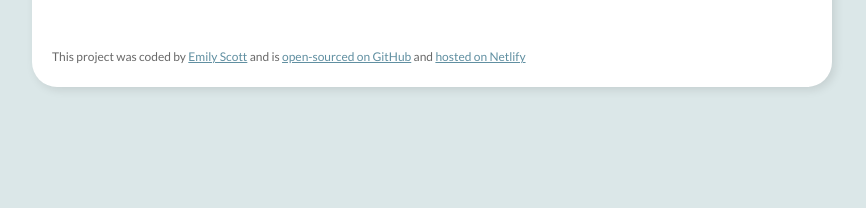
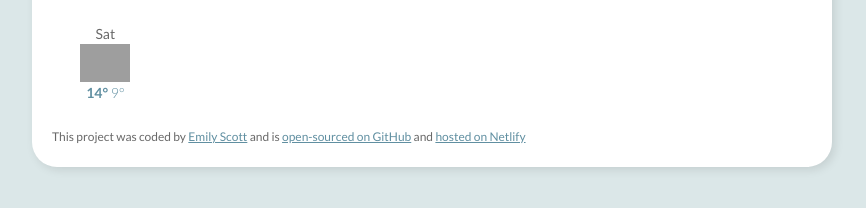
Before and after one commit to emirosely/vanilla-weather-app, a plain HTML site: page index.html in a window 1280 px wide. Shown: the part 202-410 px from the top of the page, without its empty margins (208-1074 px from the left). Drawn offline with nearby package versions, Linux system fonts and the light colour scheme; no server answers; grey boxes are pictures that could not be loaded.

Commit message:
Added basic forecast structure in HTML and CSS

```diff
--- a/index.html
+++ b/index.html
@@ -71,6 +71,22 @@
                 </div>
               </div>
             </div>
+            <div class="weather-forecast">
+              <div class="row">
+                <div class="col-2">
+                  <div class="weather-forecast-date">Sat</div>
+                  <img
+                    src="https://basmilius.github.io/weather-icons/production/fill/all/overcast-day.svg"
+                    alt=""
+                    width="50"
+                  />
+                  <div class="weather-forecast-temperature">
+                    <span class="weather-forecast-maximum">14°</span>
+                    <span class="weather-forecast-minimum">9°</span>
+                  </div>
+                </div>
+              </div>
+            </div>
           </div>
           <small id="credits">
             This project was coded by
--- a/src/style.css
+++ b/src/style.css
@@ -126,3 +126,23 @@ li:first-letter {
 .weather-temperature .active:hover {
   text-decoration: none;
 }
+
+.weather-forecast {
+  text-align: center;
+  font-size: 14px;
+}
+
+.weather-forecast-date {
+  font-weight: 400;
+  color: #696969;
+}
+
+.weather-forecast-maximum {
+  font-weight: 700;
+  color: #608fa1;
+}
+
+.weather-forecast-minimum {
+  font-weight: 300;
+  color: #608fa1;
+}
```
